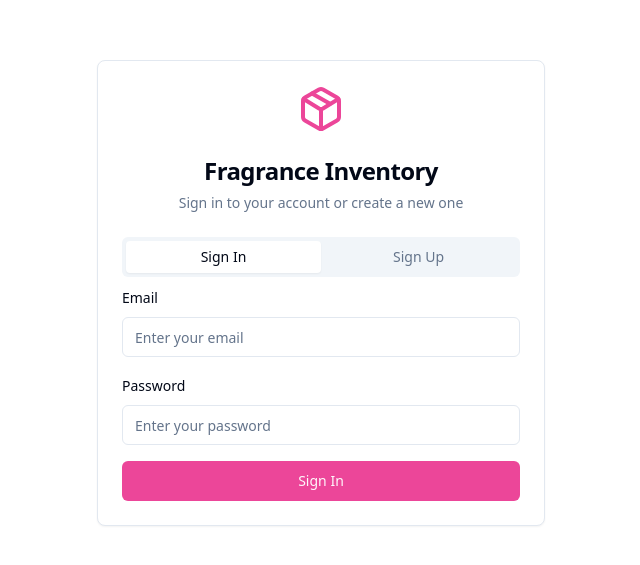
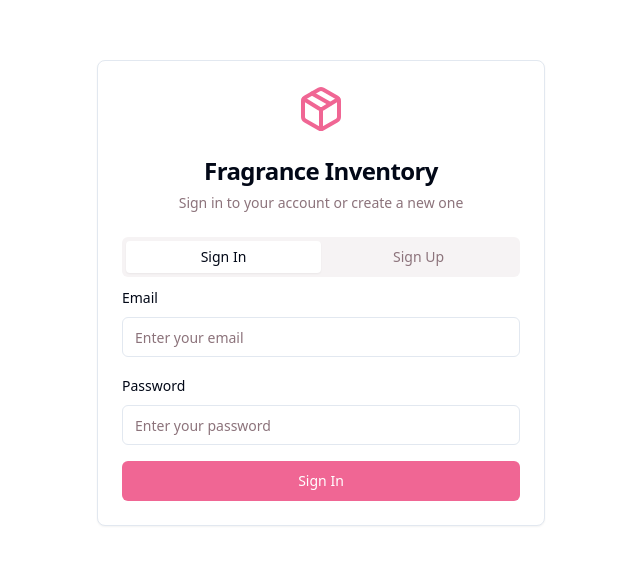
Before and after one commit to sweetwickco/scent-sync-central, a React (Vite) app: page /auth in a window 1280 px wide. Shown: the part 107-672 px from the top of the page, without its empty margins (319-959 px from the left). Built offline with nearby package versions, Linux system fonts and the light colour scheme.

Commit message:
Revert theme to light pink
Revert the application's theme back to light pink, as it had reverted to the default blue theme.

```diff
--- a/src/index.css
+++ b/src/index.css
@@ -17,18 +17,18 @@ All colors MUST be HSL.
     --popover: 0 0% 100%;
     --popover-foreground: 222.2 84% 4.9%;
 
-    --primary: 330 81% 60%;
-    --primary-foreground: 330 81% 98%;
-    --primary-glow: 330 81% 70%;
+    --primary: 340 82% 67%;
+    --primary-foreground: 0 0% 100%;
+    --primary-glow: 340 82% 80%;
 
-    --secondary: 330 20% 96%;
-    --secondary-foreground: 330 20% 20%;
+    --secondary: 340 30% 96%;
+    --secondary-foreground: 340 30% 25%;
 
-    --muted: 210 40% 96.1%;
-    --muted-foreground: 215.4 16.3% 46.9%;
+    --muted: 340 15% 96%;
+    --muted-foreground: 340 10% 50%;
 
-    --accent: 217 91% 95%;
-    --accent-foreground: 217 91% 60%;
+    --accent: 340 50% 95%;
+    --accent-foreground: 340 50% 40%;
 
     --destructive: 0 84.2% 60.2%;
     --destructive-foreground: 210 40% 98%;
```
